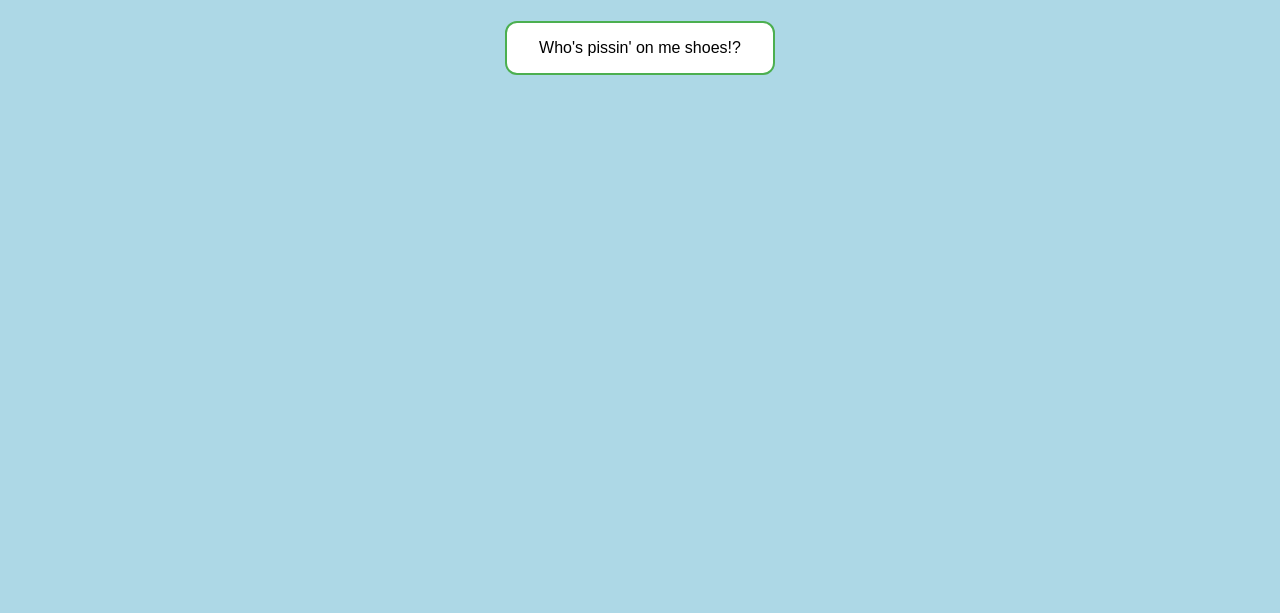
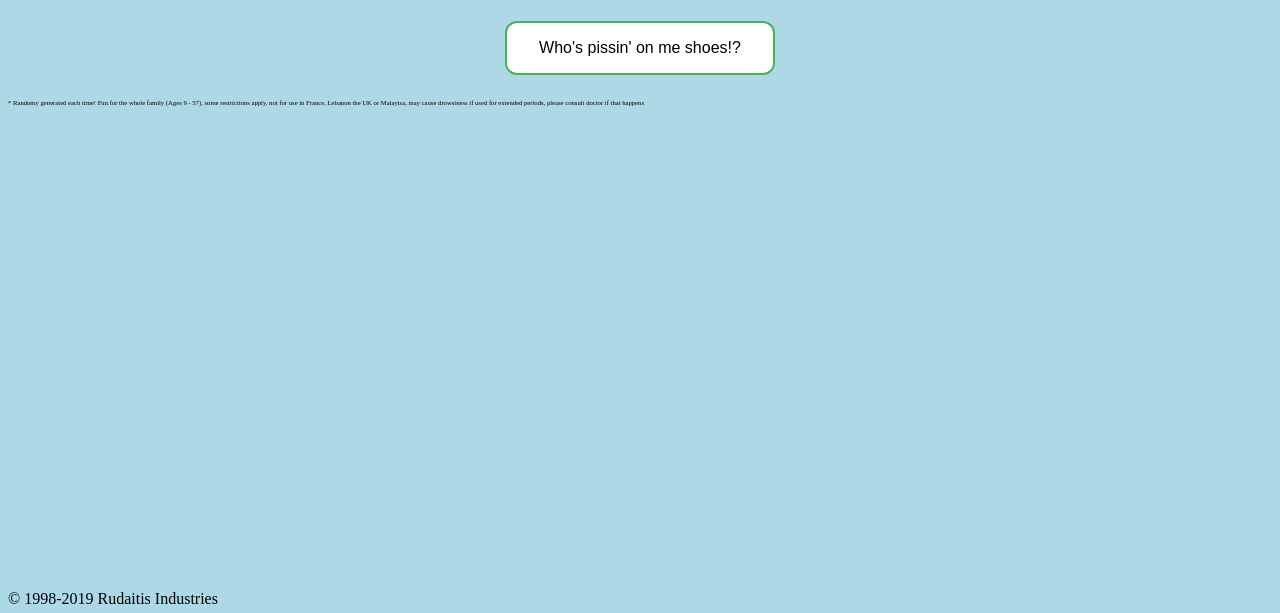
Before and after one commit to myAmericanShoes/myAmericanShoes.github.io, a plain HTML site: page index.html in a window 1280 px wide. Shown: the part 187-800 px from the top of the page. Drawn offline with Linux system fonts and the light colour scheme.

Commit message:
Update index.html

```diff
--- a/index.html
+++ b/index.html
@@ -48,5 +48,13 @@
 		" type="button" class="button button1">Who's pissin' on me shoes!?</button>
 	</p>
 
+	<div style="position: right; left: 5px; font-size: 5pt">
+    * Randomy generated each time!  Fun for the whole family (Ages 9 - 57), some restrictions apply, not for use in France, Lebanon the UK or Malayisa, may cause drowsiness if used for extended periods, please consult doctor if that happens
+    </div>
+
+	<div style="position: absolute; bottom: 5px;">
+    © 1998-2019 Rudaitis Industries
+    </div>
+
 	</body>
 </html>
```
